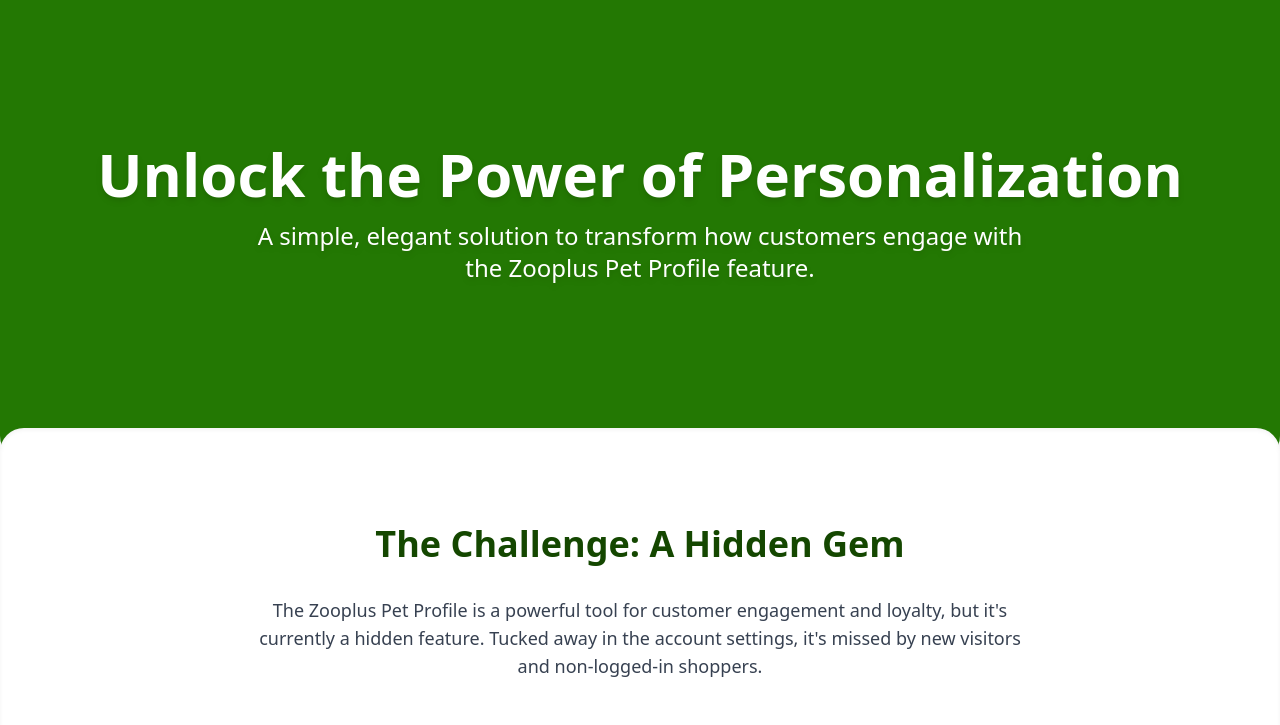
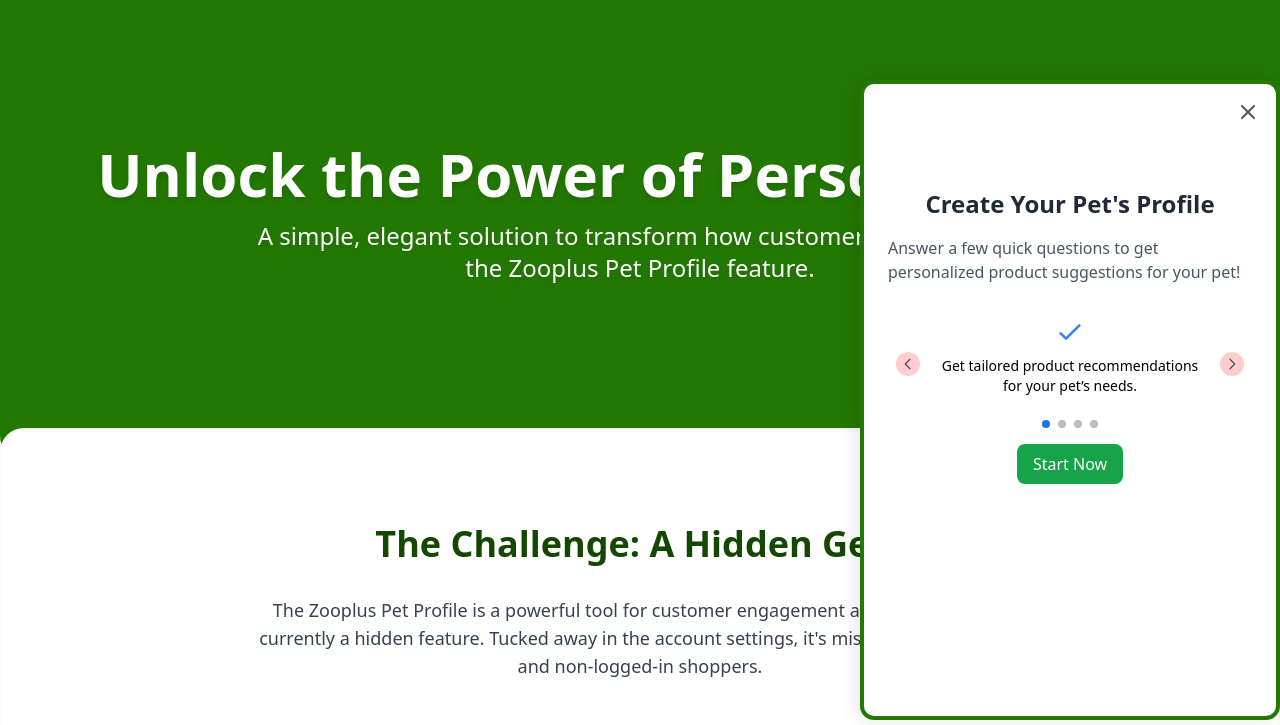
Before and after one commit to NoToolsNoCraft/Zooplus-Pet-Profile-Widget-Demo, a plain HTML site: page index.html in a window 1280 px wide. Both pictures are taken after a click on the button "My pet profile". Shown: the top 725 px of the page. Drawn offline with nearby package versions, Linux system fonts and the light colour scheme.

Commit message:
Update index.html

```diff
--- a/index.html
+++ b/index.html
@@ -8,6 +8,10 @@
   <style>
     .slide-in-panel {
       transition: transform 0.5s ease-in-out;
+      transform: translateX(100%);
+    }
+    .slide-in-panel.hidden {
+      display: none; /* Ensure panel is not visible initially */
       transform: translateX(100%);
     }
     @media (min-width: 1024px) {
@@ -22,9 +26,6 @@
     }
     .slide-in-panel.visible {
       transform: translateX(0);
-    }
-    .slide-in-panel.hidden {
-      transform: translateX(100%);
     }
     .sticky-button {
       transition: background-color 0.2s ease;
@@ -213,7 +214,6 @@
       </div>
     </section>
 
-
     <!-- How it Works Section - New Component -->
     <section class="py-16 md:py-24 bg-gray-50 border-t border-b border-gray-100">
       <div class="container mx-auto px-4 max-w-5xl">
@@ -356,7 +356,7 @@
   </button>
 
   <!-- Slide-in Panel -->
-  <div id="petProfilePanel" class="slide-in-panel fixed top-0 right-0 h-full w-full bg-white shadow-xl z-50 p-6 overflow-y-auto">
+  <div id="petProfilePanel" class="slide-in-panel fixed top-0 right-0 h-full w-full bg-white shadow-xl z-50 p-6 overflow-y-auto hidden">
     <button id="closePanel" class="absolute top-4 right-4 text-gray-600 hover:text-gray-800">
       <svg class="w-6 h-6" fill="none" stroke="currentColor" viewBox="0 0 24 24" xmlns="http://www.w3.org/2000/svg">
         <path stroke-linecap="round" stroke-linejoin="round" stroke-width="2" d="M6 18L18 6M6 6l12 12"></path>
@@ -648,6 +648,7 @@
     petProfileButton.addEventListener('click', () => {
       if (petProfilePanel.classList.contains('hidden')) {
         petProfilePanel.classList.remove('hidden');
+        petProfilePanel.offsetHeight; // Trigger reflow
         petProfilePanel.classList.add('visible');
         const savedProfile = localStorage.getItem('petProfile');
         if (savedProfile) {
@@ -962,6 +963,8 @@
 
     // Check for existing profile on load
     window.addEventListener('load', () => {
+      petProfilePanel.classList.add('hidden');
+      petProfilePanel.classList.remove('visible');
       const savedProfile = localStorage.getItem('petProfile');
       if (savedProfile) {
         petProfile = JSON.parse(savedProfile);
@@ -971,6 +974,7 @@
         quizContainer.classList.add('hidden');
         profileDisplay.classList.remove('hidden');
         petProfilePanel.classList.remove('hidden');
+        petProfilePanel.offsetHeight; // Trigger reflow
         petProfilePanel.classList.add('visible');
         clearInterval(slideInterval);
         displayPetProfile();
```
Lines whose indentation alone changed are shown as unchanged.
